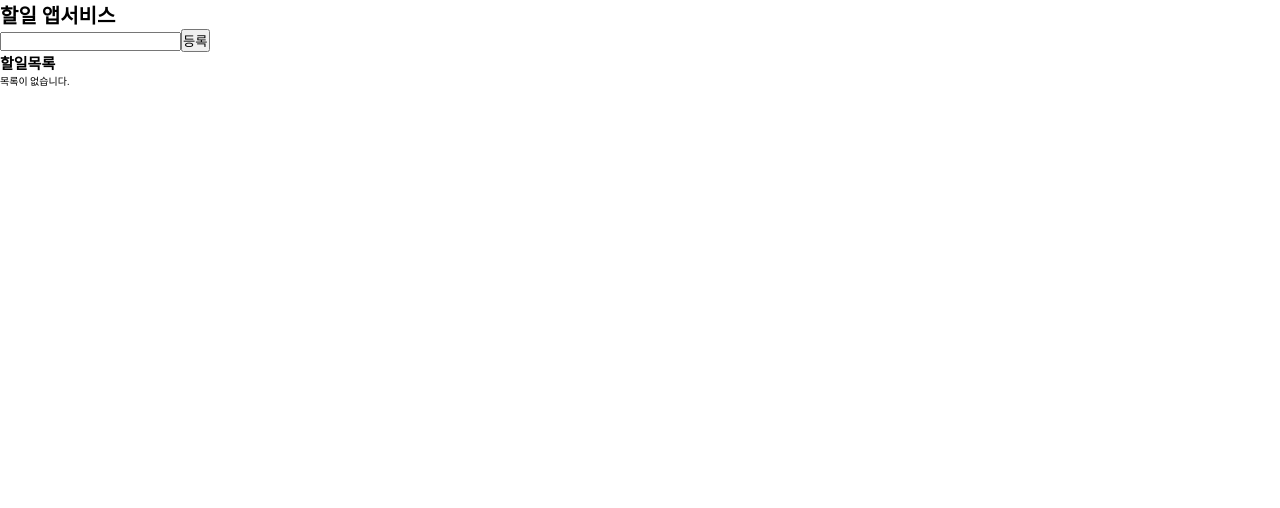
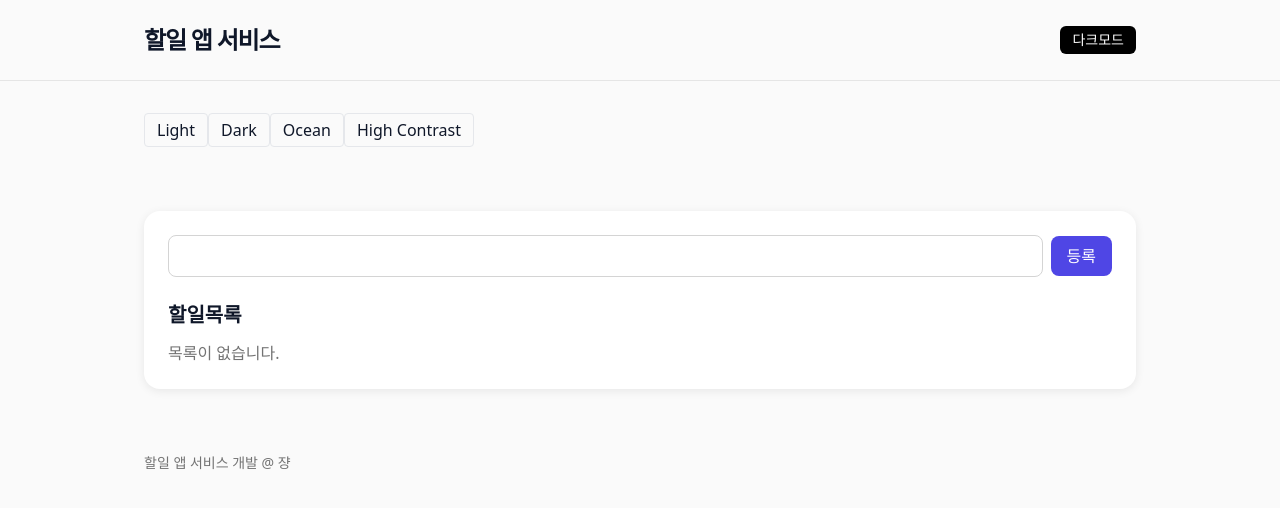
Before and after one commit to devgsheep/til_react_cra_ts, a React (Create React App) app: page / in a window 1280 px wide. Shown: the top 508 px of the page. Built offline with nearby package versions, Linux system fonts and the light colour scheme.

Commit message:
[docs] tailwind의 이해

```diff
--- a/package.json
+++ b/package.json
@@ -40,12 +40,16 @@
     "@types/react-dom": "^18.3.7",
     "@typescript-eslint/eslint-plugin": "^5.62.0",
     "@typescript-eslint/parser": "^5.62.0",
+    "autoprefixer": "^10.4.20",
     "eslint": "^8.56.0",
     "eslint-config-prettier": "^9.1.0",
     "eslint-plugin-jsx-a11y": "^6.7.1",
     "eslint-plugin-prettier": "^5.1.3",
     "eslint-plugin-react": "^7.33.2",
     "eslint-plugin-react-hooks": "^4.6.0",
-    "prettier": "^3.2.5"
+    "postcss": "^8.4.38",
+    "prettier": "^3.3.3",
+    "prettier-plugin-tailwindcss": "^0.6.8",
+    "tailwindcss": "^3.4.10"
   }
 }
--- /dev/null
+++ b/postcss.config.js
@@ -0,0 +1,6 @@
+module.exports = {
+  plugins: {
+    tailwindcss: {},
+    autoprefixer: {},
+  },
+}
--- a/src/App.tsx
+++ b/src/App.tsx
@@ -2,18 +2,84 @@
 import TodoWrite from './components/todos/TodoWrite';
 import { TodoProvider } from './context/todo/TodoProvider';
 
+// 여러개의 테마 적용하기
+function setTheme(themeName: string) {
+  const root = document.documentElement;
+  root.classList.remove('theme-dark', 'theme-ocean', 'theme-hc');
+  // if (themeName === 'light') {
+  //   root.classList.add('theme-light');
+  // }
+  if (themeName === 'dark') {
+    root.classList.add('theme-dark');
+  }
+  if (themeName === 'ocean') {
+    root.classList.add('theme-ocean');
+  }
+  if (themeName === 'hc') {
+    root.classList.add('theme-hc');
+  }
+}
+
 function App(): JSX.Element {
+  // ts 자리
+  const toggleDark = () => {
+    document.documentElement.classList.toggle('dark');
+  };
+
   // tsx 자리
   return (
-    <TodoProvider>
-      <div>
-        <h1>할일 앱서비스</h1>
-        <div>
-          <TodoWrite />
-          <TodoList />
+    <div className="bg-bg text-fg min-h-screen">
+      <TodoProvider>
+        <header className="border-b border-neutral-200 dark:border-neutral-800">
+          <div className="container-app flex items-center py-6">
+            <h1 className="flex-1 text-2xl font-bold tracking-tighter">할일 앱 서비스</h1>
+            <button
+              onClick={toggleDark}
+              className="rounded-md bg-black px-3 py-1 text-sm text-white hover:opacity-90 dark:bg-white dark:text-black"
+            >
+              <span className="inline dark:hidden">다크모드</span>
+              <span className="hidden dark:inline">라이트모드</span>
+            </button>
+          </div>
+        </header>
+        <div className="container-app py-8">
+          {/* 여러개 테마 토글 버튼 */}
+          <button
+            className="border-borderc rounded border px-3 py-1"
+            onClick={() => setTheme('light')}
+          >
+            Light
+          </button>
+          <button
+            className="border-borderc rounded border px-3 py-1"
+            onClick={() => setTheme('dark')}
+          >
+            Dark
+          </button>
+          <button
+            className="border-borderc rounded border px-3 py-1"
+            onClick={() => setTheme('ocean')}
+          >
+            Ocean
+          </button>
+          <button
+            className="border-borderc rounded border px-3 py-1"
+            onClick={() => setTheme('hc')}
+          >
+            High Contrast
+          </button>
         </div>
-      </div>
-    </TodoProvider>
+        <main className="container-app py-8">
+          <div className="space-y-6 rounded-xl2 bg-white p-6 shadow-card dark:bg-neutral-800">
+            <TodoWrite />
+            <TodoList />
+          </div>
+        </main>
+        <footer className="container-app py-8 text-sm text-neutral-500 dark:text-neutral-400">
+          할일 앱 서비스 개발 @ 쟝
+        </footer>
+      </TodoProvider>
+    </div>
   );
 }
 
--- a/src/components/todos/TodoItem.tsx
+++ b/src/components/todos/TodoItem.tsx
@@ -48,38 +48,66 @@
     setIsEdit(false);
   };
 
-  // CSS 객체 만들기
-  const liStyle: React.CSSProperties = {
-    color: todo.completed ? '#999' : 'red',
-    textDecoration: todo.completed ? 'line-through' : 'none',
-    marginBottom: '5px',
-    display: 'flex',
-    justifyContent: 'center',
-    alignItems: 'center',
-    gap: '10px',
-  };
-
   // jsx 자리
   return (
-    <li style={liStyle}>
+    <li
+      className={['flex items-center justify-between gap-2 rounded-lg border px-3 py-2'].join(' ')}
+    >
       {isEdit ? (
-        <>
+        <div className="flex w-full items-center gap-2">
           <input
             type="text"
             value={editTitle}
             onChange={e => setEditTitle(e.target.value)}
             onKeyDown={handleKeyDown}
+            className="flex-1 rounded-md border border-neutral-300 bg-white px-2 py-1 outline-none focus:ring-brand dark:border-neutral-700 dark:bg-neutral-900"
           />
-          <button onClick={handleEditSave}>저장</button>
-          <button onClick={handleEditCancel}>취소</button>
-        </>
+          <button
+            onClick={handleEditSave}
+            className="rounded-md bg-brand px-3 py-1 text-white hover:opacity-90"
+          >
+            저장
+          </button>
+          <button
+            onClick={handleEditCancel}
+            className="rounded-md border border-neutral-300 px-3 py-1 hover:bg-neutral-50 dark:border-neutral-700 dark:hover:bg-neutral-800"
+          >
+            취소
+          </button>
+        </div>
       ) : (
-        <>
-          <input type="checkbox" onChange={() => toggleTodo(todo.id)} checked={todo.completed} />
-          <span>{todo.title}</span>
-          <button onClick={handleEdit}>수정</button>
-          <button onClick={() => deleteTodo(todo.id)}>삭제</button>
-        </>
+        <div className="flex w-full items-center gap-3">
+          <input
+            type="checkbox"
+            onChange={() => toggleTodo(todo.id)}
+            checked={todo.completed}
+            className="h-4 w-4 accent-brand"
+          />
+          <span
+            className={[
+              'flex-1',
+              todo.completed
+                ? 'text-neutral-400 line-through'
+                : 'text-neutral-900 dark:text-neutral-100',
+            ].join(' ')}
+          >
+            {todo.title}
+          </span>
+          <div className="flex items-center gap-2">
+            <button
+              onClick={handleEdit}
+              className="dark: rounded-md border border-neutral-300 px-3 py-1 hover:bg-neutral-50 dark:border-neutral-700 dark:hover:bg-neutral-800"
+            >
+              수정
+            </button>
+            <button
+              onClick={() => deleteTodo(todo.id)}
+              className="rounded-md border border-red-300 px-3 py-1 text-red-600  hover:bg-red-50 dark:hover:bg-red-900/20"
+            >
+              삭제
+            </button>
+          </div>
+        </div>
       )}
     </li>
   );
--- a/src/components/todos/TodoList.tsx
+++ b/src/components/todos/TodoList.tsx
@@ -5,11 +5,11 @@
   const { todos } = useTodosState();
   return (
     <div>
-      <h2>할일목록</h2>
+      <h2 className="text-xl font-semibold">할일목록</h2>
       {todos.length === 0 ? (
-        <p>목록이 없습니다.</p>
+        <p className="mt-3 text-neutral-500">목록이 없습니다.</p>
       ) : (
-        <ul>
+        <ul className="mt-4 space-y-2">
           {todos.map(item => (
             <TodoItem key={item.id} todo={item} />
           ))}
--- a/src/components/todos/TodoWrite.tsx
+++ b/src/components/todos/TodoWrite.tsx
@@ -31,9 +31,20 @@
   };
   // jsx 자리
   return (
-    <div>
-      <input type="text" value={title} onChange={e => handleChange(e)} onKeyDown={handleKeyDown} />
-      <button onClick={handleAdd}>등록</button>
+    <div className="flex items-center gap-2">
+      <input
+        type="text"
+        value={title}
+        onChange={e => handleChange(e)}
+        onKeyDown={handleKeyDown}
+        className="flex-1 rounded-lg border border-neutral-300 bg-white px-3 py-2 outline-none focus:ring-2 focus:ring-brand dark:border-neutral-700 dark:bg-neutral-900"
+      />
+      <button
+        onClick={handleAdd}
+        className="rounded-lg bg-brand px-4 py-2 text-white hover:opacity-90 active:opacity-80"
+      >
+        등록
+      </button>
     </div>
   );
 };
--- a/src/index.css
+++ b/src/index.css
@@ -1,21 +1,58 @@
-* {
-  margin: 0;
-  padding: 0;
-  box-sizing: border-box;
-  outline-style: none;
+@tailwind base;
+@tailwind components;
+@tailwind utilities;
+
+:root {
+  --app-max-w: 1024px;
 }
-ul,
-li {
-  list-style: none;
+
+html,
+body,
+#root {
+  height: 100%;
 }
-a {
-  text-decoration: none;
-  color: #000;
+
+.container-app {
+  @apply max-w-[var(--app-max-w)] mx-auto px-4;
 }
-html {
-  font-size: 16px;
-  overflow-x: hidden;
+
+/* ------------- 테마 변수 ------------- */
+/* Light (기본) */
+:root {
+  --bg: 0 0% 98%;
+  --fg: 222 47% 11%;
+  --surface: 0 0% 100%;
+  --border: 220 13% 91%;
+  --primary: 245 83% 60%; /* 보라 */
+  --primary-fg: 0 0% 100%;
 }
-body {
-  font-size: 10px;
+
+/* Dark */
+.theme-dark {
+  --bg: 222 47% 7%;
+  --fg: 210 40% 96%;
+  --surface: 222 47% 11%;
+  --border: 217 19% 27%;
+  --primary: 245 83% 60%;
+  --primary-fg: 0 0% 100%;
 }
+
+/* Ocean */
+.theme-ocean {
+  --bg: 200 60% 97%;
+  --fg: 210 24% 20%;
+  --surface: 200 50% 99%;
+  --border: 206 15% 85%;
+  --primary: 200 90% 45%; /* 파랑 */
+  --primary-fg: 0 0% 100%;
+}
+
+/* High Contrast */
+.theme-hc {
+  --bg: 0 0% 100%;
+  --fg: 0 0% 0%;
+  --surface: 0 0% 100%;
+  --border: 0 0% 0%;
+  --primary: 62 100% 50%; /* 노랑 */
+  --primary-fg: 0 0% 0%;
+}
--- /dev/null
+++ b/tailwind.config.js
@@ -0,0 +1,38 @@
+/** @type {import('tailwindcss').Config} */
+module.exports = {
+  darkMode: 'class',
+  content: ['./src/**/*.{js,jsx,ts,tsx}'],
+  theme: {
+    extend: {
+      colors: {
+        brand: {
+          DEFAULT: '#4f46e5',
+          50: '#eef2ff',
+          100: '#e0e7ff',
+          200: '#c7d2fe',
+          300: '#a5b4fc',
+          400: '#818cf8',
+          500: '#6366f1',
+          600: '#4f46e5',
+          700: '#4338ca',
+          800: '#3730a3',
+          900: '#312e81',
+        },
+        // CSS 변수(HSL 값) 연결
+        bg: 'hsl(var(--bg))',
+        fg: 'hsl(var(--fg))',
+        surface: 'hsl(var(--surface))',
+        borderc: 'hsl(var(--border))',
+        primary: 'hsl(var(--primary))',
+        'primary-fg': 'hsl(var(--primary-fg))',
+      },
+      boxShadow: {
+        card: '0 2px 10px rgba(0,0,0,0.08)',
+      },
+      borderRadius: {
+        xl2: '1rem',
+      },
+    },
+  },
+  plugins: [],
+};
```
Also changed, not shown: 2 other files (tests, documents, lock files or other folders).
